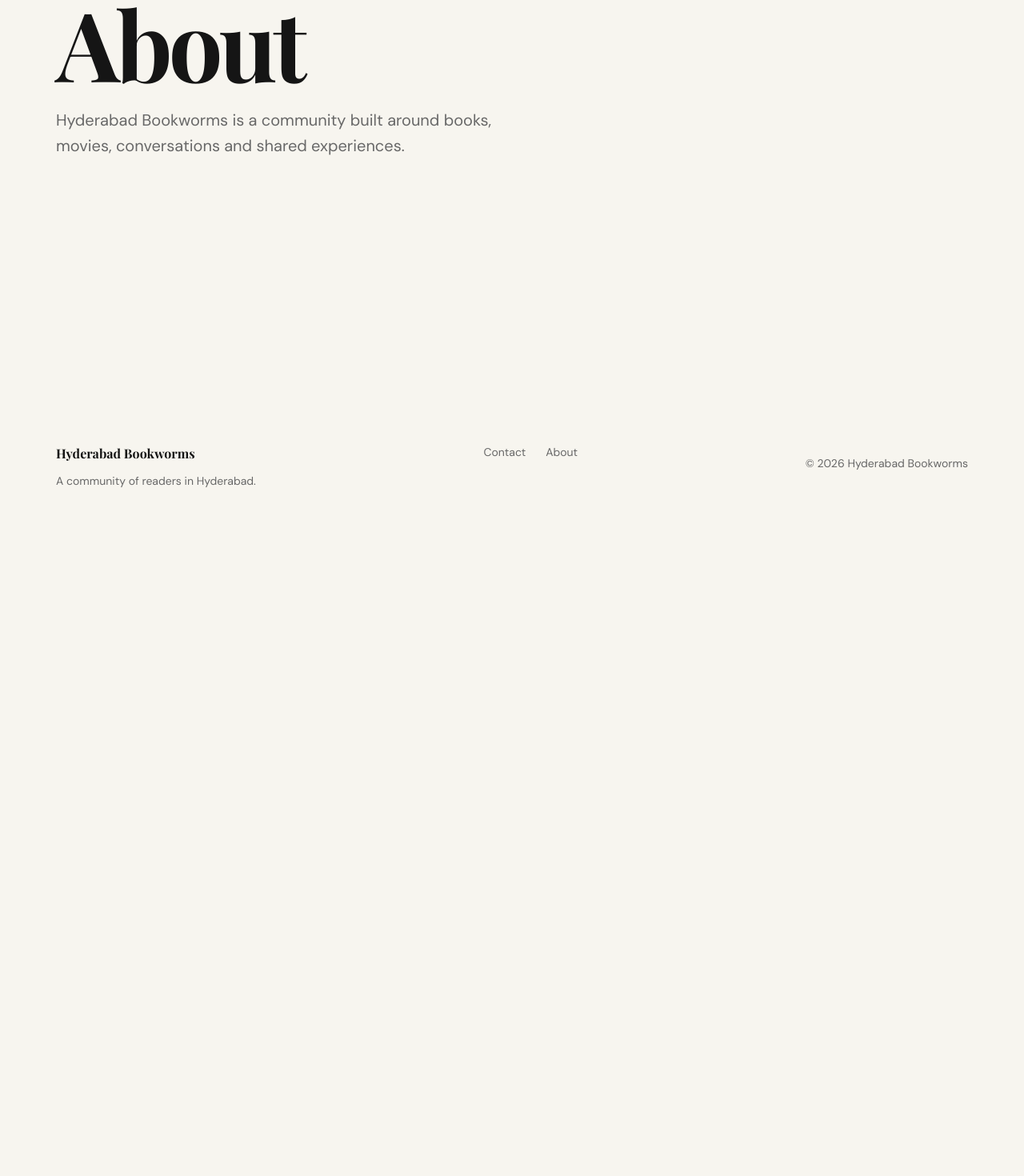
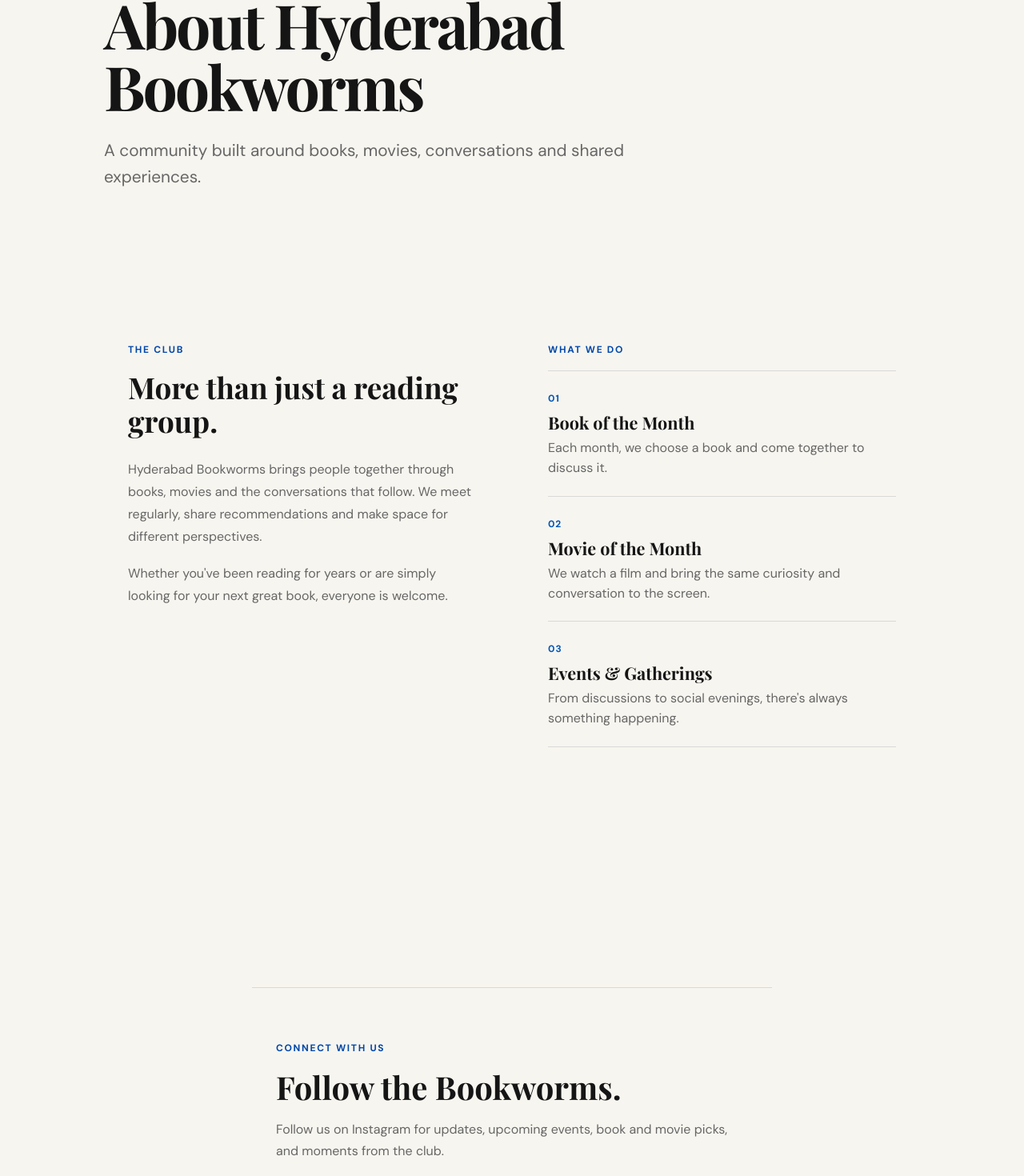
Before and after one commit to avicos/hyderabad-bookworms-site, a React (Vite) app: page /about in a window 1280 px wide. Shown: the part 233-1703 px from the top of the page at 80% size. Before the commit the page ends 907 px from the top, so only its background shows below. Built offline with nearby package versions, Linux system fonts and the light colour scheme.

Commit message:
updated events and about pages with new content and styling

```diff
--- /dev/null
+++ b/src/pages/About.css
@@ -0,0 +1,148 @@
+/* =========================================
+   ABOUT PAGE
+========================================= */
+
+.about-page {
+  max-width: 1100px;
+  margin: 0 auto;
+  padding: 90px 40px 110px;
+}
+
+.about-header {
+  max-width: 850px;
+  margin-bottom: 90px;
+}
+
+.about-header h1 {
+  font-family: "Playfair Display", serif;
+  font-size: clamp(3rem, 6vw, 5.5rem);
+  line-height: 1;
+  margin: 10px 0 25px;
+}
+
+.about-intro {
+  max-width: 700px;
+  color: #666;
+  font-size: 1.3rem;
+  line-height: 1.6;
+}
+
+.about-content {
+  display: grid;
+  grid-template-columns: 1fr 1fr;
+  gap: 90px;
+}
+
+.about-section h2 {
+  font-family: "Playfair Display", serif;
+  font-size: 2.3rem;
+  line-height: 1.15;
+  margin: 10px 0 25px;
+}
+
+.about-section > p:not(.eyebrow) {
+  color: #666;
+  line-height: 1.75;
+  margin-bottom: 18px;
+}
+
+.about-list {
+  border-top: 1px solid #d9d9d9;
+}
+
+.about-list > div {
+  padding: 22px 0;
+  border-bottom: 1px solid #d9d9d9;
+}
+
+.about-list span {
+  color: #0057b8;
+  font-size: 0.75rem;
+  font-weight: 700;
+  letter-spacing: 0.08em;
+}
+
+.about-list h3 {
+  font-family: "Playfair Display", serif;
+  font-size: 1.35rem;
+  margin: 7px 0 6px;
+}
+
+.about-list p {
+  color: #666;
+  line-height: 1.55;
+  margin: 0;
+}
+
+@media (max-width: 800px) {
+  .about-page {
+    padding: 65px 25px 80px;
+  }
+
+  .about-header {
+    margin-bottom: 60px;
+  }
+
+  .about-content {
+    grid-template-columns: 1fr;
+    gap: 60px;
+  }
+}
+
+@media (max-width: 600px) {
+  .about-page {
+    padding: 50px 18px 70px;
+  }
+
+  .about-header h1 {
+    font-size: 3.2rem;
+  }
+
+  .about-intro {
+    font-size: 1.1rem;
+  }
+
+  .about-section h2 {
+    font-size: 2rem;
+  }
+}
+.connect-section {
+  margin-top: 100px;
+  padding-top: 55px;
+  border-top: 1px solid #d9d9d9;
+  max-width: 650px;
+}
+
+.connect-section h2 {
+  font-family: "Playfair Display", serif;
+  font-size: 2.5rem;
+  line-height: 1.15;
+  margin: 10px 0 15px;
+}
+
+.connect-section > p:not(.eyebrow) {
+  color: #666;
+  line-height: 1.7;
+  margin-bottom: 20px;
+}
+
+.instagram-link {
+  color: #0057b8;
+  font-weight: 600;
+  text-decoration: none;
+}
+
+.instagram-link:hover {
+  text-decoration: underline;
+}
+
+@media (max-width: 600px) {
+  .connect-section {
+    margin-top: 70px;
+    padding-top: 40px;
+  }
+
+  .connect-section h2 {
+    font-size: 2rem;
+  }
+}
--- a/src/pages/About.jsx
+++ b/src/pages/About.jsx
@@ -1,21 +1,93 @@
 import Navbar from "../components/Navbar";
 import Footer from "../components/Footer";
+import "./About.css";
 
 function About() {
   return (
     <>
       <Navbar />
+      <main className="about-page">
+        <header className="about-header">
+          <p className="eyebrow">WHO WE ARE</p>
 
-      <main className="page">
-        <p className="eyebrow">WHO WE ARE</p>
-        <h1>About</h1>
+          <h1>About Hyderabad Bookworms</h1>
 
-        <p className="page-intro">
-          Hyderabad Bookworms is a community built around books, movies,
-          conversations and shared experiences.
+          <p className="about-intro">
+            A community built around books, movies, conversations and shared
+            experiences.
+          </p>
+        </header>
+
+        <section className="about-content">
+          <div className="about-section">
+            <p className="eyebrow">THE CLUB</p>
+
+            <h2>More than just a reading group.</h2>
+
+            <p>
+              Hyderabad Bookworms brings people together through books, movies
+              and the conversations that follow. We meet regularly, share
+              recommendations and make space for different perspectives.
+            </p>
+
+            <p>
+              Whether you've been reading for years or are simply looking for
+              your next great book, everyone is welcome.
+            </p>
+          </div>
+
+          <div className="about-section">
+            <p className="eyebrow">WHAT WE DO</p>
+
+            <div className="about-list">
+              <div>
+                <span>01</span>
+                <h3>Book of the Month</h3>
+                <p>
+                  Each month, we choose a book and come together to discuss it.
+                </p>
+              </div>
+
+              <div>
+                <span>02</span>
+                <h3>Movie of the Month</h3>
+                <p>
+                  We watch a film and bring the same curiosity and conversation
+                  to the screen.
+                </p>
+              </div>
+
+              <div>
+                <span>03</span>
+                <h3>Events & Gatherings</h3>
+                <p>
+                  From discussions to social evenings, there's always something
+                  happening.
+                </p>
+              </div>
+            </div>
+          </div>
+        </section>
+      </main>
+      <section className="connect-section">
+        <p className="eyebrow">CONNECT WITH US</p>
+
+        <h2>Follow the Bookworms.</h2>
+
+        <p>
+          Follow us on Instagram for updates, upcoming events, book and movie
+          picks, and moments from the club.
         </p>
-      </main>
 
+        <a
+          href="https://www.instagram.com/hyderabadbookworms/"
+          target="_blank"
+          rel="noopener noreferrer"
+          className="instagram-link"
+        >
+          @hyderabadbookworms →
+        </a>
+      </section>
       <Footer />
     </>
   );
--- /dev/null
+++ b/src/pages/Events.css
@@ -0,0 +1,131 @@
+/* =========================================
+   EVENTS PAGE
+========================================= */
+
+.events-page {
+  max-width: 1280px;
+  margin: 0 auto;
+  padding: 80px 40px 100px;
+}
+
+.events-header {
+  margin-bottom: 55px;
+}
+
+.events-header h1 {
+  font-family: "Playfair Display", serif;
+  font-size: clamp(3rem, 6vw, 5rem);
+  line-height: 1;
+  margin: 10px 0 20px;
+}
+
+.events-list {
+  display: flex;
+  flex-direction: column;
+  gap: 18px;
+}
+
+.events-card {
+  display: grid;
+  grid-template-columns: 1fr 260px;
+  gap: 30px;
+  padding: 30px;
+  background: #f5f5f2;
+  border-radius: 6px;
+  min-height: 200px;
+}
+
+.events-card-content {
+  display: flex;
+  flex-direction: column;
+  justify-content: center;
+}
+
+.events-card-date {
+  margin-bottom: 8px;
+}
+
+.events-card h2 {
+  font-family: "Playfair Display", serif;
+  font-size: 2rem;
+  line-height: 1.15;
+  margin: 5px 0 12px;
+}
+
+.events-card-description {
+  color: #666;
+  line-height: 1.6;
+  max-width: 650px;
+  margin: 0 0 12px;
+}
+
+.events-card-location {
+  color: #555;
+  margin: 0 0 15px;
+}
+
+.events-card-type {
+  display: inline-block;
+  width: fit-content;
+  padding: 5px 10px;
+  border: 1px solid #d0d0cc;
+  border-radius: 20px;
+  font-size: 0.72rem;
+  text-transform: uppercase;
+  letter-spacing: 0.08em;
+}
+
+.events-card-image {
+  width: 100%;
+  aspect-ratio: 4 / 3;
+  overflow: hidden;
+  border-radius: 4px;
+  background: #e5e5e5;
+}
+
+.events-card-image img {
+  width: 100%;
+  height: 100%;
+  object-fit: cover;
+  display: block;
+}
+
+.events-loading,
+.events-empty {
+  color: #666;
+  padding: 30px 0;
+}
+
+@media (max-width: 800px) {
+  .events-page {
+    padding: 60px 25px 80px;
+  }
+
+  .events-card {
+    grid-template-columns: 1fr;
+    gap: 20px;
+    padding: 22px;
+  }
+
+  .events-card-image {
+    order: -1;
+  }
+}
+
+@media (max-width: 600px) {
+  .events-page {
+    padding: 50px 18px 70px;
+  }
+
+  .events-header {
+    margin-bottom: 40px;
+  }
+
+  .events-card {
+    padding: 18px;
+  }
+
+  .events-card h2 {
+    font-size: 1.5rem;
+  }
+}
--- a/src/pages/Events.jsx
+++ b/src/pages/Events.jsx
@@ -2,6 +2,7 @@ import { useEffect, useState } from "react";
 import Navbar from "../components/Navbar";
 import Footer from "../components/Footer";
 import { supabase } from "../lib/supabase";
+import "./Events.css";
 
 function Events() {
   const [events, setEvents] = useState([]);
@@ -30,7 +31,8 @@ function Events() {
     <>
       <Navbar />
 
-      <main className="page">
+      <main className="events-page">
+        <header className="events-header">
           <p className="eyebrow">OUR EVENTS</p>
 
           <h1>Events</h1>
@@ -39,17 +41,18 @@ function Events() {
             Book discussions, movie nights and other gatherings
             with Hyderabad Bookworms.
           </p>
+        </header>
 
         {loading ? (
-          <p>Loading events...</p>
+          <p className="events-loading">Loading events...</p>
         ) : events.length === 0 ? (
-          <p>No events yet.</p>
+          <p className="events-empty">No events yet.</p>
         ) : (
-          <div className="event-list">
+          <div className="events-list">
             {events.map((event) => (
-              <article className="event-card" key={event.id}>
-                <div className="event-card-content">
-                  <p className="eyebrow">
+              <article className="events-card" key={event.id}>
+                <div className="events-card-content">
+                  <p className="eyebrow events-card-date">
                     {new Date(event.event_date).toLocaleDateString(
                       "en-IN",
                       {
@@ -63,24 +66,26 @@ function Events() {
                   <h2>{event.title}</h2>
 
                   {event.location && (
-                    <p className="event-location">
+                    <p className="events-card-location">
                       📍 {event.location}
                     </p>
                   )}
 
                   {event.description && (
-                    <p>{event.description}</p>
+                    <p className="events-card-description">
+                      {event.description}
+                    </p>
                   )}
 
                   {event.type && (
-                    <span className="event-type">
+                    <span className="events-card-type">
                       {event.type}
                     </span>
                   )}
                 </div>
 
                 {event.image && (
-                  <div className="event-card-image">
+                  <div className="events-card-image">
                     <img
                       src={event.image}
                       alt={event.title}
```
Lines whose indentation alone changed are shown as unchanged.
